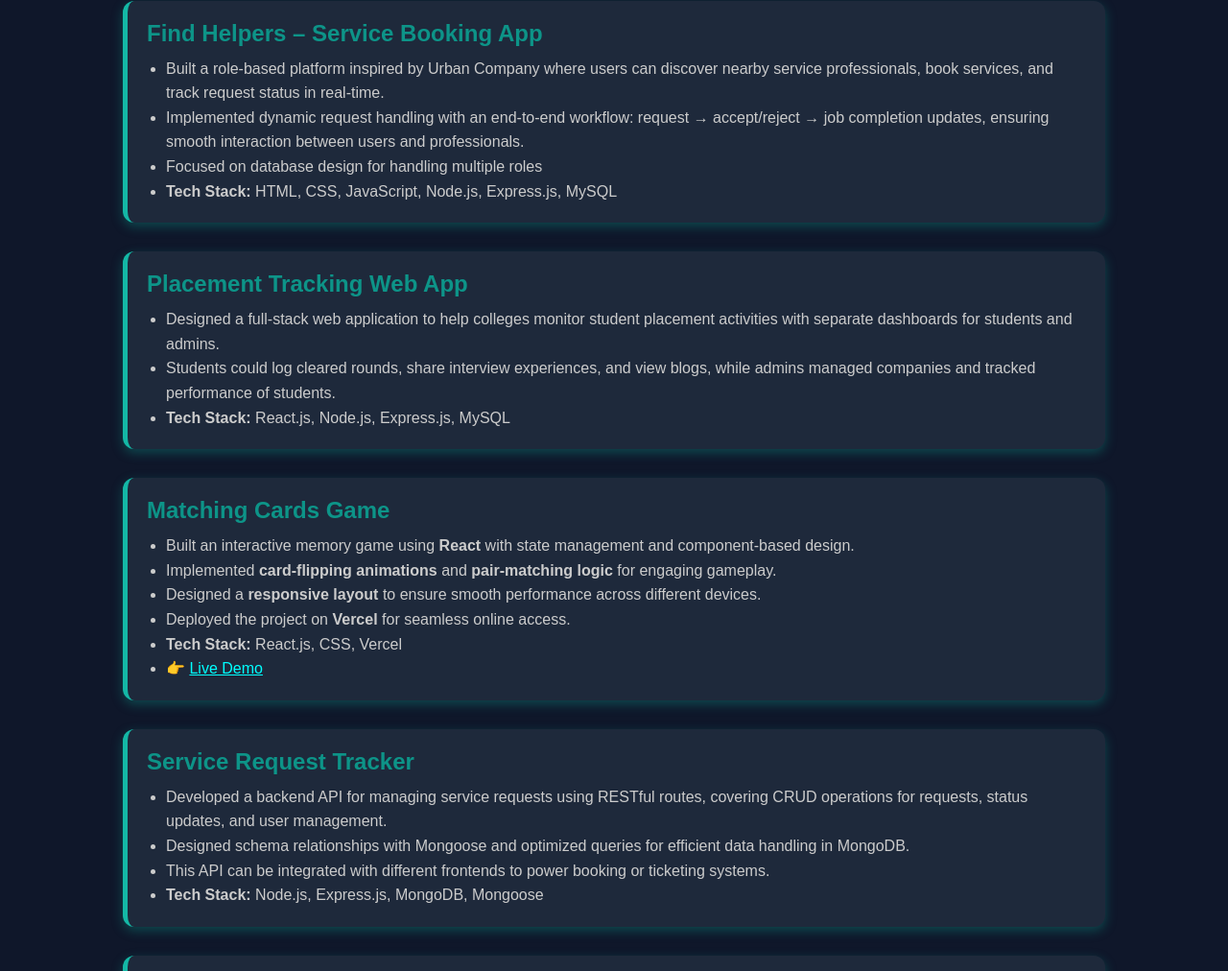
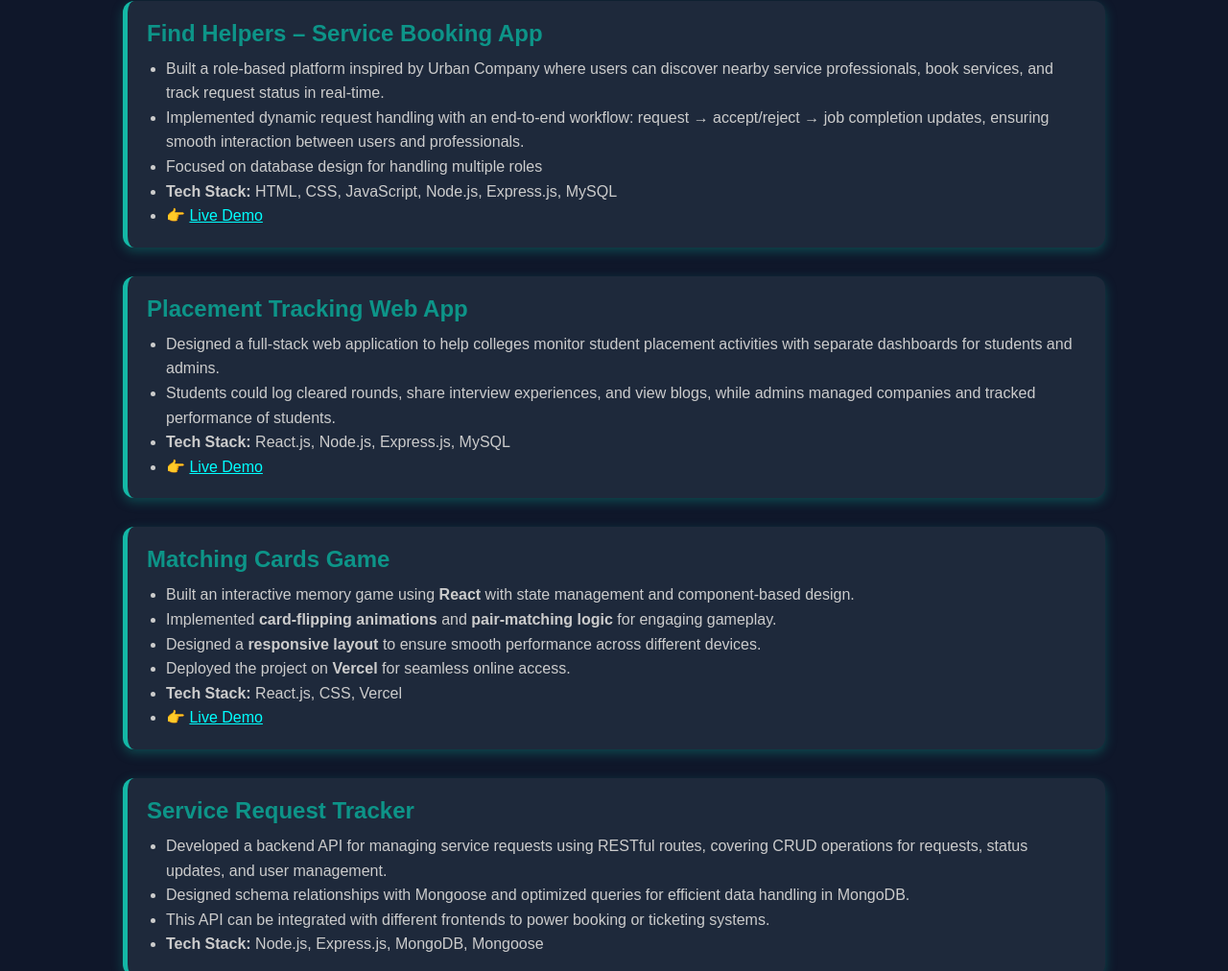
Before and after one commit to SumaBadugu/portfolio, a plain HTML site: page index.html in a window 1280 px wide. Shown: the part 2139-3151 px from the top of the page at 96% size. Drawn offline with Linux system fonts and the light colour scheme.

Commit message:
Added demo urls 2 for projects

```diff
--- a/index.html
+++ b/index.html
@@ -105,6 +105,9 @@
             Focused on database design for handling multiple roles
           </li>
           <li><strong>Tech Stack:</strong> HTML, CSS, JavaScript, Node.js, Express.js, MySQL</li>
+          <li>
+            👉 <a href="https://find-helpers.vercel.app/" target="_blank" style="color:#00FFFF;">Live Demo</a>
+          </li>
         </ul>
       </div>
 
@@ -121,6 +124,9 @@
             blogs, while admins managed companies and tracked performance of students.
           </li>
           <li><strong>Tech Stack:</strong> React.js, Node.js, Express.js, MySQL</li>
+          <li>
+            👉 <a href="https://placement-tracker-eight.vercel.app/" target="_blank" style="color:#00FFFF;">Live Demo</a>
+          </li>
         </ul>
       </div>
 
```
